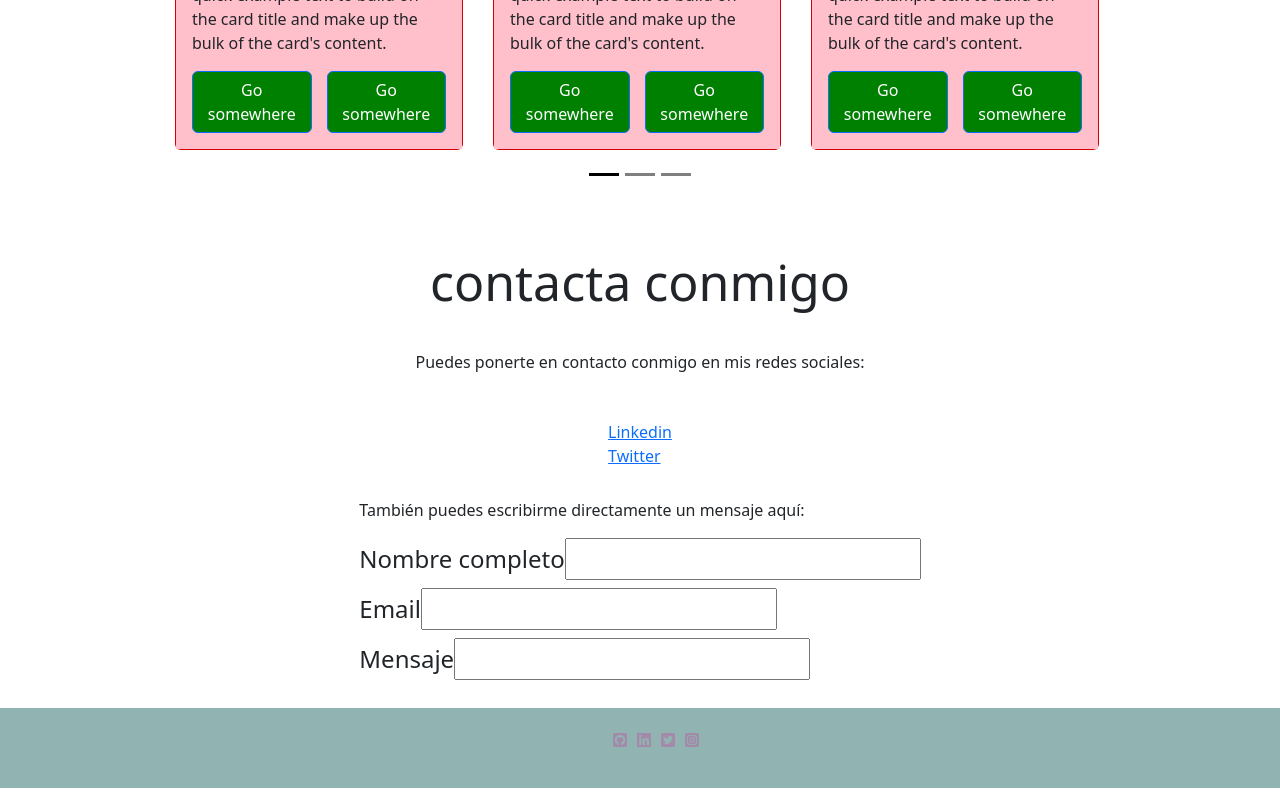
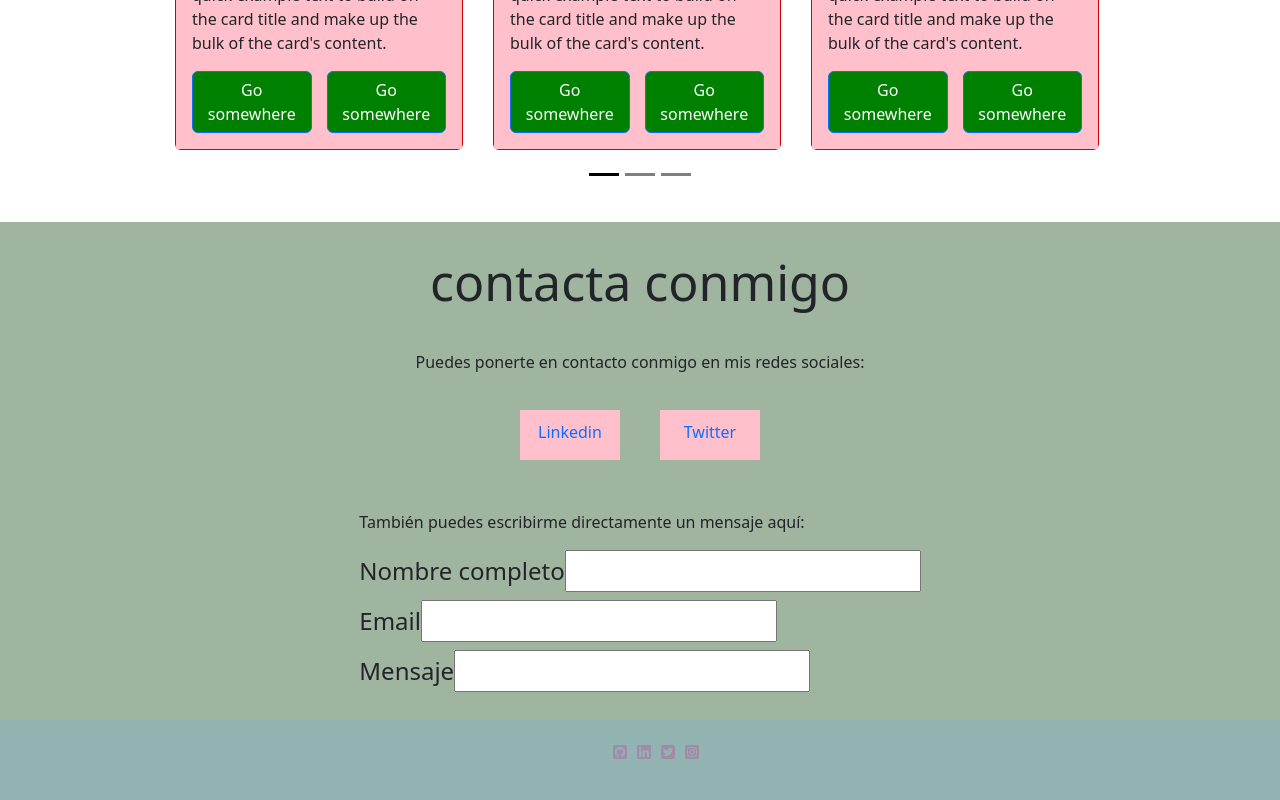
Before and after one commit to brunadasilvabz/portfolio, a React (Create React App) app: page / in a window 1280 px wide. Shown: the part 2208-3008 px from the top of the page. Built offline with nearby package versions, Linux system fonts and the light colour scheme.

Commit message:
add some styles to contactMe

```diff
--- a/src/components/ContactMe.js
+++ b/src/components/ContactMe.js
@@ -1,21 +1,25 @@
+/* eslint-disable jsx-a11y/anchor-is-valid */
 const ContactMe = () => {
     return (
         <section id="contactMe" className="contactSection">
           <h2 className="contactSection_title">contacta conmigo</h2>
-          <p>Puedes ponerte en contacto conmigo en mis redes sociales:</p>
-          <div>
-            <div><a href="">Linkedin</a></div>
-            <div><a href="">Twitter</a></div>
+
+          <div className="contactSection_div">
+            <p className="contactSection_div-text">Puedes ponerte en contacto conmigo en mis redes sociales:</p>
+            <div className="contactSection_div-elements">
+              <div className="link_element"><a className="link_element-link" href="">Linkedin</a></div>
+              <div className="link_element"><a className="link_element-link" href="">Twitter</a></div>
+            </div>
           </div>
-          <div className="contactSection_div">
-            <p>También puedes escribirme directamente un mensaje aquí:</p>
-              <form className="contactSection_form" action="">
-                <legend className="contactSection_form-legend">Nombre completo
-                <input className="contactSection_form-input" type="text"/></legend>
-                <legend className="contactSection_form-legend">Email
-                <input className="contactSection_form-input" type="text"/></legend>
-                <legend className="contactSection_form-legend">Mensaje
-                <input className="contactSection_form-input" type="text"/></legend>
+          <div className="contactSection_formDiv">
+            <p className="contactSection_formDiv-text">También puedes escribirme directamente un mensaje aquí:</p>
+              <form className="contactSection_formDiv-form" action="">
+                <legend className="form-legend">Nombre completo
+                <input className="form-input" type="text"/></legend>
+                <legend className="form-legend">Email
+                <input className="form-input" type="text"/></legend>
+                <legend className="form-legend">Mensaje
+                <input className="form-input" type="text"/></legend>
               </form>
           </div>
         </section>
--- a/src/styles/layout/_contact.scss
+++ b/src/styles/layout/_contact.scss
@@ -4,6 +4,7 @@
   flex-direction: column;
   align-items: center;
   gap: 30px;
+  background-color: $color-darkgreen;
 
   &_title {
     margin-top: 10px;
@@ -13,4 +14,38 @@
       font-size: 50px;
     }
   }
+
+  &_div {
+    display: flex;
+    flex-direction: column;
+    align-items: center;
+
+    // &-text {
+    //   // asdasd
+    // }
+
+    &-elements {
+      display: flex;
+      gap: 40px;
+    }
+  }
+
+  // .formDiv {
+  //   &-text {
+  //     color: pink;
+  //   }
+  // } NO FUNCIONA
 }
+
+.link_element {
+  margin: 20px 0 20px 0;
+  background-color: pink;
+  height: 50px;
+  width: 100px;
+  text-align: center;
+  padding-top: 10px;
+
+  &-link {
+    text-decoration: none;
+  }
+}
```
